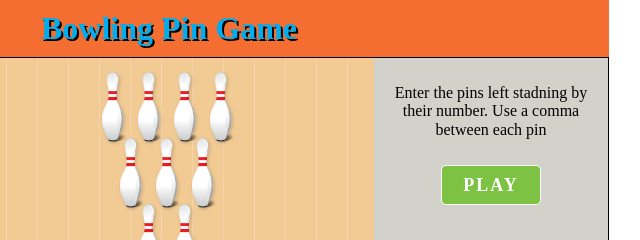
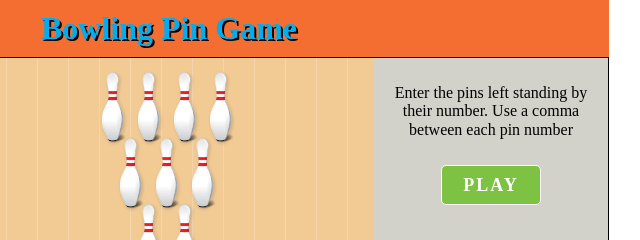
Before and after one commit to dustin100/bowling-app-project, a plain HTML site: page index.html in a window 1280 px wide. Shown: the top 240 px of the page, 471-1111 px from the left. Drawn offline with nearby package versions, Linux system fonts and the light colour scheme.

Commit message:
fixed spelling

```diff
--- a/index.html
+++ b/index.html
@@ -64,10 +64,11 @@
                 <div id="play-again-button">
                     <button>PLAY AGAIN?</button>
                 </div>
+
             </div>
             <div class="right-content">
                 <div class="instruction">
-                    <p>Enter the pins left stadning by their number. Use a comma between each pin </p>
+                    <p>Enter the pins left standing by their number. Use a comma between each pin number</p>
                 </div>
                 <div id="start-button">
                     <button>PLAY</button>
@@ -79,7 +80,6 @@
                         placeholder="Enter Pins left standing">
                     <input class="disable-elements" type="submit" value="Enter">
                 </form>
-
             </div>
 
         </div>
```
